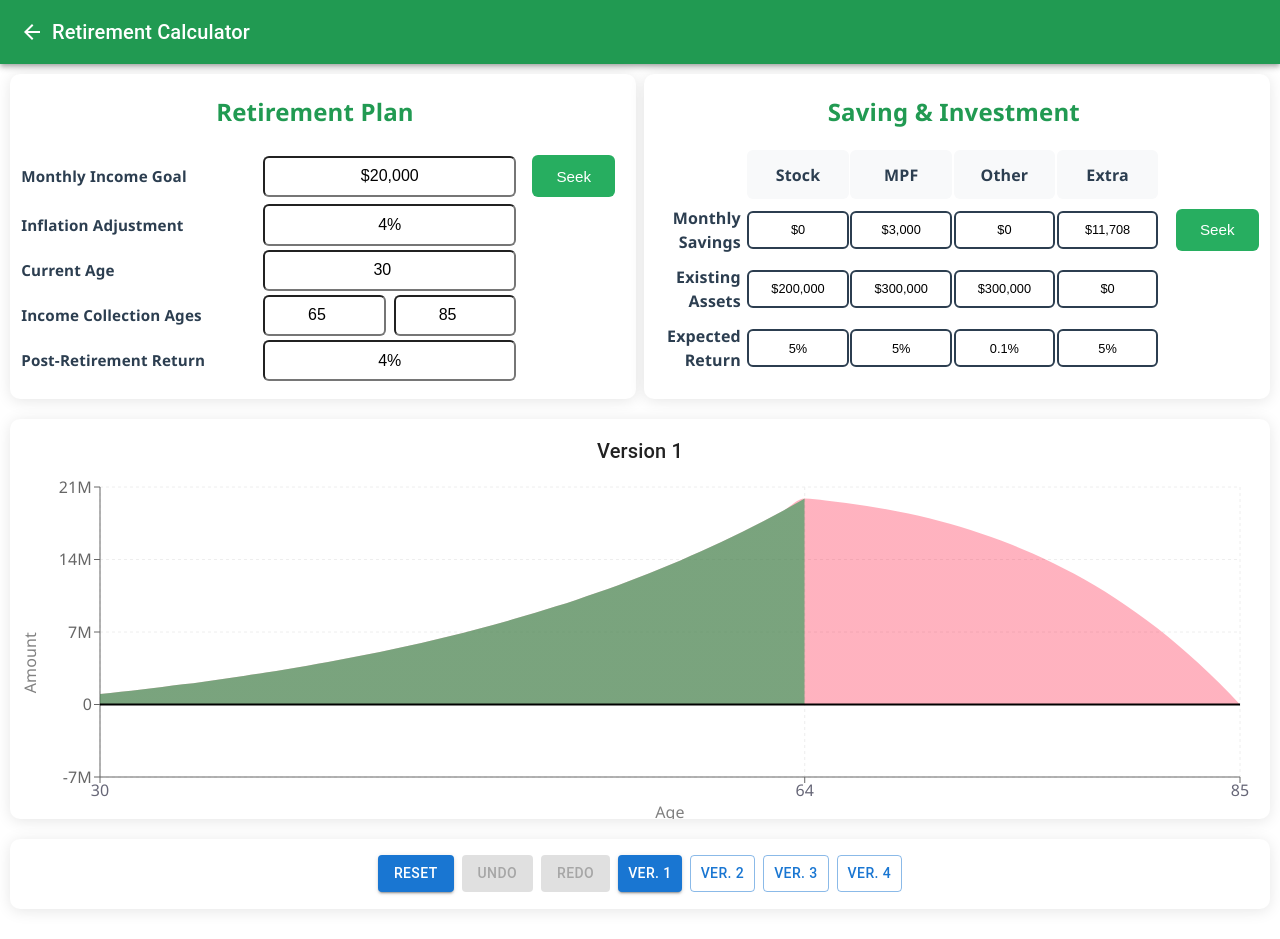
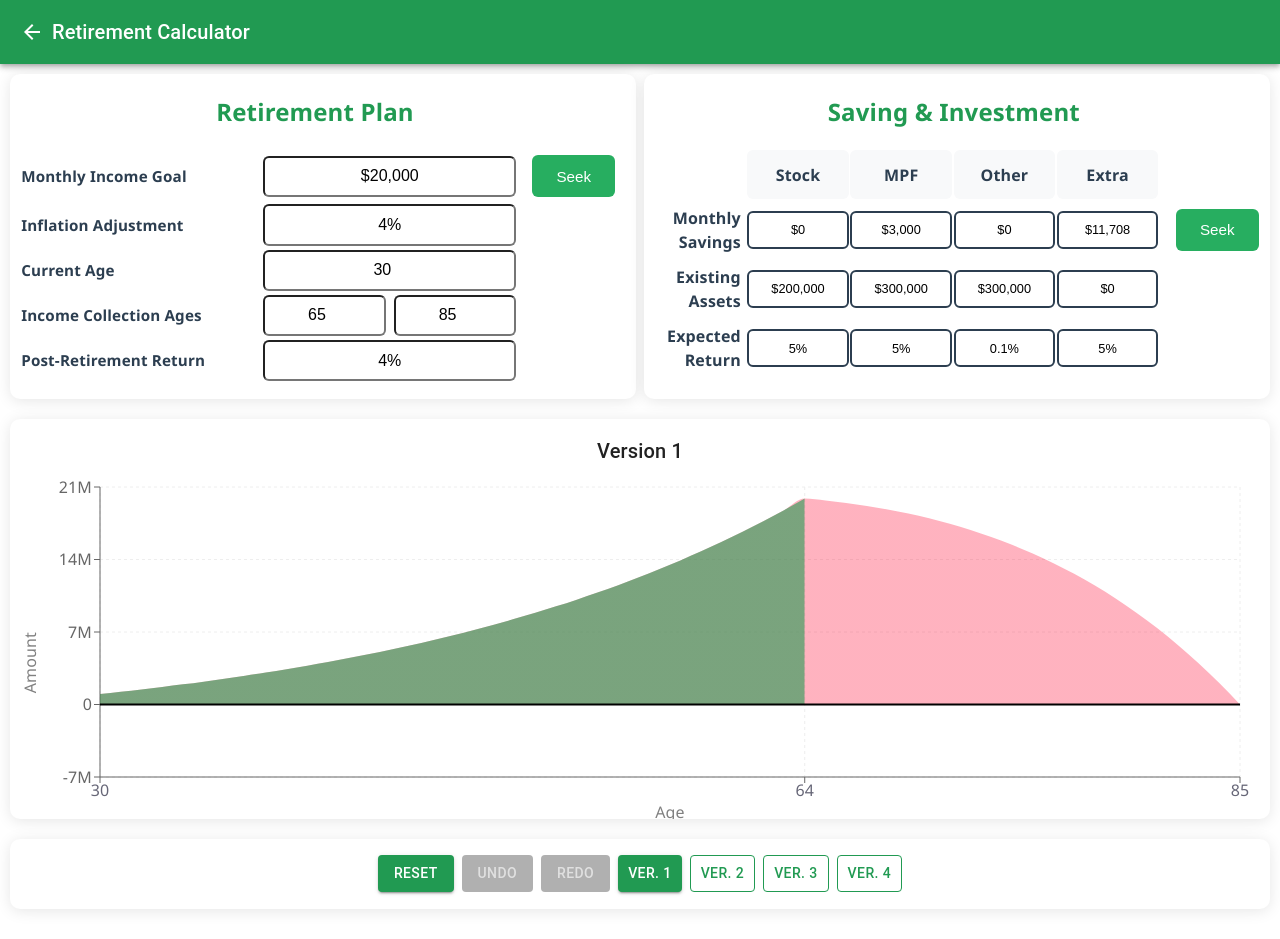
Before and after one commit to thompsonkylaw/RetirmentCalculator-Dev, a React (Vite) app: page / in a window 1280 px wide. Built offline with nearby package versions, Linux system fonts and the light colour scheme.

Commit message:
add Language Switcher.jsx

```diff
--- a/src/components/UserInput/LanguageSwitcher.jsx
+++ b/src/components/UserInput/LanguageSwitcher.jsx
@@ -1,6 +1,6 @@
 // LanguageSwitcher.jsx
 import React from 'react';
-import {Card, Box, Button } from '@mui/material';
+import { Card, Box, Button } from '@mui/material';
 
 const LanguageSwitcher = ({
   onReset,
@@ -13,7 +13,6 @@ const LanguageSwitcher = ({
 }) => {
   return (
     <Card
-
       sx={{
         width: '100%',
         minHeight: 70,
@@ -23,15 +22,62 @@ const LanguageSwitcher = ({
       }}
     >
       <Box sx={{ display: 'flex', justifyContent: 'center', mt: 2, gap: 1 }}>
-      <Button variant="contained" onClick={onReset}>
+        {/* Reset Button */}
+        <Button
+          variant="contained"
+          onClick={onReset}
+          sx={{
+            backgroundColor: '#219a52',
+            color: 'white',
+            '&:hover': {
+              backgroundColor: '#1b7e43', // Darker shade on hover
+            },
+          }}
+        >
           Reset
         </Button>
-      <Button variant="contained" onClick={onUndo} disabled={undoDisabled}>
+
+        {/* Undo Button */}
+        <Button
+          variant="contained"
+          onClick={onUndo}
+          disabled={undoDisabled}
+          sx={{
+            backgroundColor: '#219a52',
+            color: 'white',
+            '&:hover': {
+              backgroundColor: '#1b7e43',
+            },
+            '&.Mui-disabled': {
+              backgroundColor: '#b0b0b0', // Custom disabled color
+              color: '#e0e0e0',
+            },
+          }}
+        >
           Undo
         </Button>
-      <Button variant="contained" onClick={onRedo} disabled={redoDisabled}>
+
+        {/* Redo Button */}
+        <Button
+          variant="contained"
+          onClick={onRedo}
+          disabled={redoDisabled}
+          sx={{
+            backgroundColor: '#219a52',
+            color: 'white',
+            '&:hover': {
+              backgroundColor: '#1b7e43',
+            },
+            '&.Mui-disabled': {
+              backgroundColor: '#b0b0b0',
+              color: '#e0e0e0',
+            },
+          }}
+        >
           Redo
         </Button>
+
+        {/* Version Buttons */}
         {[1, 2, 3, 4].map((ver) => (
           <Button
             key={ver}
@@ -40,7 +86,21 @@ const LanguageSwitcher = ({
             sx={{
               minWidth: '60px',
               padding: '4px 10px',
-            color: currentVersion === `ver${ver}` ? 'white' : 'primary.main',
+              ...(currentVersion === `ver${ver}`
+                ? {
+                    backgroundColor: '#219a52',
+                    color: 'white',
+                    '&:hover': {
+                      backgroundColor: '#1b7e43',
+                    },
+                  }
+                : {
+                    borderColor: '#219a52',
+                    color: '#219a52',
+                    '&:hover': {
+                      backgroundColor: '#e0f2e9', // Light green on hover
+                    },
+                  }),
             }}
           >
             Ver. {ver}
```
Lines whose indentation alone changed are shown as unchanged.
